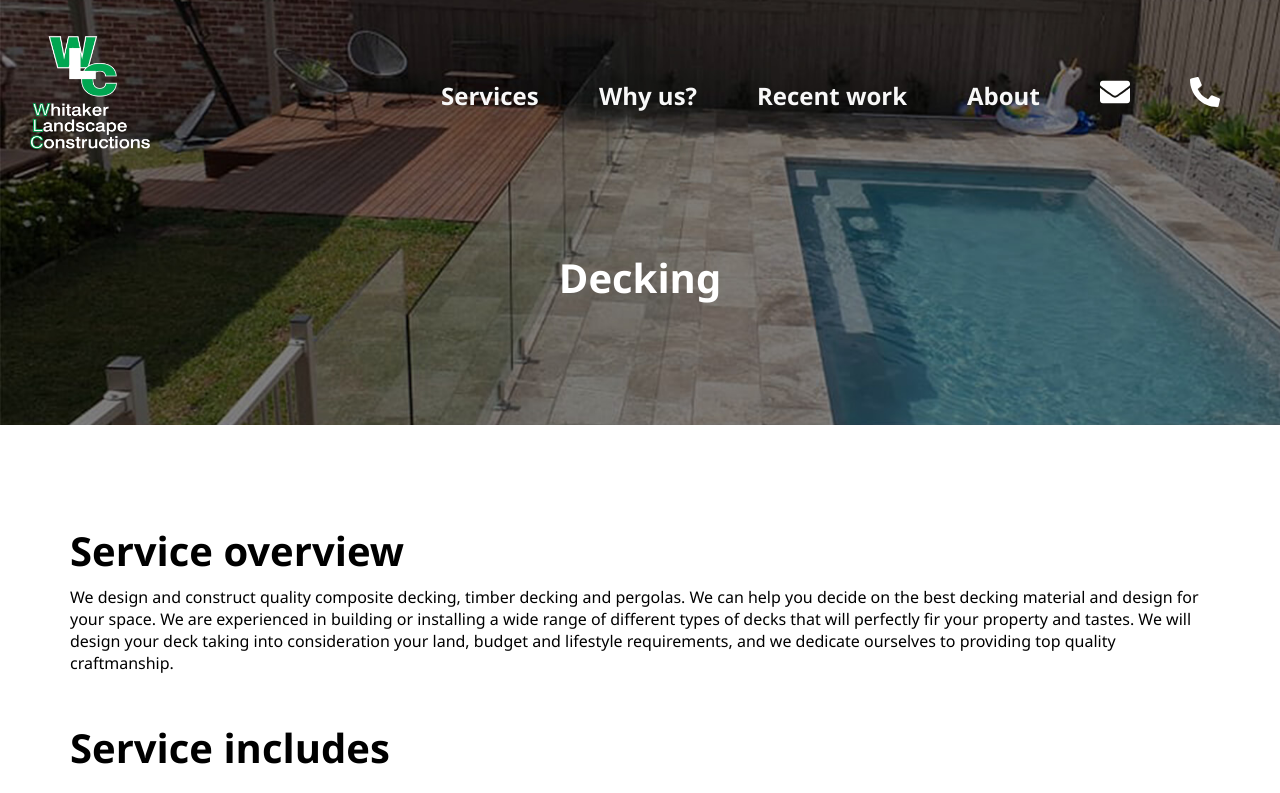
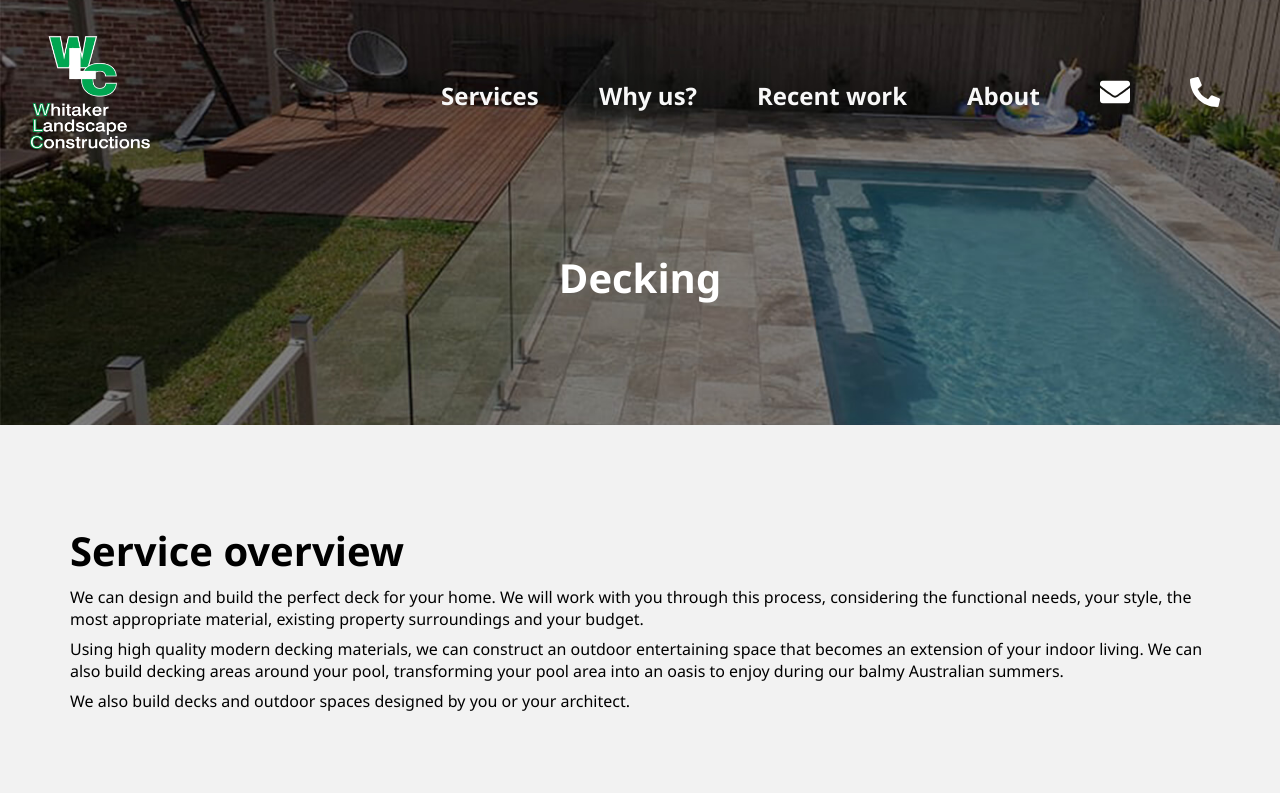
Before and after one commit to robFraser1111/wlc-landscapes, a Next.js app: page /decking in a window 1280 px wide. Shown: the top 793 px of the page. Built offline with nearby package versions, Linux system fonts and the light colour scheme.

Commit message:
Bunch of changes from email sent on 16/10/21.

```diff
--- a/components/image-text.js
+++ b/components/image-text.js
@@ -10,10 +10,10 @@ export default function ImageText(props) {
 
                 <div className={styles.items} key={ row.heading }>
                     <div>
-                        <Image src={ row.image } alt={ row.heading }/>
+                        <a href={ row.link } target={ row.target }><Image src={ row.image } alt={ row.heading }/></a>
                     </div>
                     <div className={styles.text}>
-                        <h4>{ row.heading }</h4>
+                        <h3>{ row.heading }</h3>
                         <p>{ row.description }</p>
                     </div>
                 </div>
--- a/components/service-overview.js
+++ b/components/service-overview.js
@@ -5,17 +5,19 @@ export default function ServiceOverview(props) {
     <section className={styles.service}>
       <div className={styles.overivew}>
         <h2>Service overview</h2>
-        <p>{props.serviceOverview}</p>
+        {props.serviceOverview.map((overview) => (
+        <p key={props.serviceOverview[overview]}>{overview}</p>
+        ))}
       </div>
 
-      <div className={styles.includes}>
+      {/* <div className={styles.includes}>
         <h2>Service includes</h2>
         <ul>
           {props.serviceIncludes.map((serviceInclude) => (
             <li key={props.serviceIncludes[serviceInclude]}>{serviceInclude}</li>
           ))}
         </ul>
-      </div>
+      </div> */}
     </section>
   );
 }
--- a/components/why-us.js
+++ b/components/why-us.js
@@ -10,8 +10,8 @@ export default function WhyUs() {
                     <path d="M458.622 255.92l45.985-45.005c13.708-12.977 7.316-36.039-10.664-40.339l-62.65-15.99 17.661-62.015c4.991-17.838-11.829-34.663-29.661-29.671l-61.994 17.667-15.984-62.671C337.085.197 313.765-6.276 300.99 7.228L256 53.57 211.011 7.229c-12.63-13.351-36.047-7.234-40.325 10.668l-15.984 62.671-61.995-17.667C74.87 57.907 58.056 74.738 63.046 92.572l17.661 62.015-62.65 15.99C.069 174.878-6.31 197.944 7.392 210.915l45.985 45.005-45.985 45.004c-13.708 12.977-7.316 36.039 10.664 40.339l62.65 15.99-17.661 62.015c-4.991 17.838 11.829 34.663 29.661 29.671l61.994-17.667 15.984 62.671c4.439 18.575 27.696 24.018 40.325 10.668L256 458.61l44.989 46.001c12.5 13.488 35.987 7.486 40.325-10.668l15.984-62.671 61.994 17.667c17.836 4.994 34.651-11.837 29.661-29.671l-17.661-62.015 62.65-15.99c17.987-4.302 24.366-27.367 10.664-40.339l-45.984-45.004z"></path>
                 </svg>
                 <div className={styles.text}>
-                    <h4>Certified</h4>
-                    <p>Fully registered builder<br />and qualified landscaper Cert. 3.</p>
+                    <h4>Qualified</h4>
+                    <p>Cert. 3 Landscaper.</p>
                 </div>
             </div>
 
--- a/pages/decking.js
+++ b/pages/decking.js
@@ -7,7 +7,7 @@ import Gallery from "../components/gallery";
 import ContactForm from "../components/contact-form";
 import Footer from "../components/footer";
 
-import ServiceDecking1 from "../public/service-decking-01.jpg";
+// import ServiceDecking1 from "../public/service-decking-01.jpg";
 import ServiceDecking2 from "../public/service-decking-02.jpg";
 import ServiceDecking3 from "../public/service-decking-03.jpg";
 import ServiceDecking4 from "../public/service-decking-04.jpg";
@@ -16,7 +16,7 @@ import ServiceDecking6 from "../public/service-decking-06.jpg";
 
 export default function Decking() {
   const images = [
-    ServiceDecking1,
+    // ServiceDecking1,
     ServiceDecking2,
     ServiceDecking3,
     ServiceDecking4,
@@ -48,7 +48,17 @@ export default function Decking() {
 
       <main>
         <ServiceOverview
-          serviceOverview={`We design and construct quality composite decking, timber decking and pergolas. We can help you decide on the best decking material and design for your space. \n We are experienced in building or installing a wide range of different types of decks that will perfectly fir your property and tastes. We will design your deck taking into consideration your land, budget and lifestyle requirements, and we dedicate ourselves to providing top quality craftmanship.`}
+          serviceOverview={[
+            `We can design and build the perfect deck for your home. We will work   with you through this process, considering the functional needs, your style, the most
+            appropriate material, existing property surroundings and your budget.`,
+
+            `Using high quality modern decking materials, we can construct an outdoor
+            entertaining space that becomes an extension of your indoor living.
+            We can also build decking areas around your pool, transforming your pool area
+            into an oasis to enjoy during our balmy Australian summers.`,
+
+            `We also build decks and outdoor spaces designed by you or your architect.`
+          ]}
           serviceIncludes={[
             "Pool decking",
             "Composite decking",
--- a/pages/paving.js
+++ b/pages/paving.js
@@ -48,7 +48,11 @@ export default function Paving() {
 
       <main>
         <ServiceOverview
-          serviceOverview={`We offer the best service and the highest quality materials and workmanship to achieve the landscape you desire. \n Whether it be for poolside paving, entertainment areas, driveways, or gardens big or small. We can work wonders with any material, whether it's concrete, bluestone, granite, sandstone, slate, limestone or bricks we create versatile styles from contemporary, natural, or something completely unique to you!`}
+          serviceOverview={[
+            `We can install all types of paving around your garden and outdoor living areas, including poolside paving, patios, entertainment areas, driveways, paths, and garden areas, to name a few.`,
+
+            `We pride ourselves on providing the best advice on paving selection and professional installation. With high quality materials and excellent workmanship we will create the outdoor space you desire.`
+          ]}
           serviceIncludes={[
             "Pool areas",
             "Patios",
--- a/pages/pool-fencing.js
+++ b/pages/pool-fencing.js
@@ -48,7 +48,10 @@ export default function PoolFencing() {
 
       <main>
         <ServiceOverview
-          serviceOverview={`We help by transforming your pool areas into safe, stylish, architectually designed outdoor living spacves. \n Pool fencing is absolutely essential for any swimming pool installation. Pool fencing in Australia is statutory and a legal requirement. Every Aussie pool must now be properly protected. \n We specialise in frameless, semi-frameless, and framed designs. What makes glass fencing so unique is not just its minimal design, but it's ability to secure the prmise without impacting the view.`}
+          serviceOverview={
+            [`We create stylish, functional and safe poolside living spaces, creating a pool area for you to enjoy for years to come. We specialise in frameless and semi-frameless designed pool fences.`,
+            `Our pool fences are sleek, modern and ensure pool views are not obstructed. The materials and finishes can be tailored to suit your landscape surrounds. All swimming pools in Australia are required by law to be safely fenced and comply with current Victorian regulations and Australian standards. We can ensure your pool fence is compliant.`]
+          }
           serviceIncludes={[
             "Frameless glass pool fencing",
             "Semi-frameless glass pool fencing",
--- a/styles/globals.css
+++ b/styles/globals.css
@@ -2,10 +2,12 @@
   --green: #176f13;
   --black: #080808;
   --white: #f8f8f8;
+  --background: #f2f2f2;
 }
 
 html,
 body {
+  background: var(--background);
   padding: 0;
   margin: 0;
   font-family: Segoe UI, Roboto, sans-serif;
@@ -99,8 +101,6 @@ button {
   cursor: pointer;
 }
 
-
-
 main {
   max-width: 2560px;
   justify-self: center;
```
Also changed, not shown: pages/index.js (+14 -10 lines), pages/landscaping.js (+7 -1 lines), 1 other file (tests, documents, lock files or other folders).
